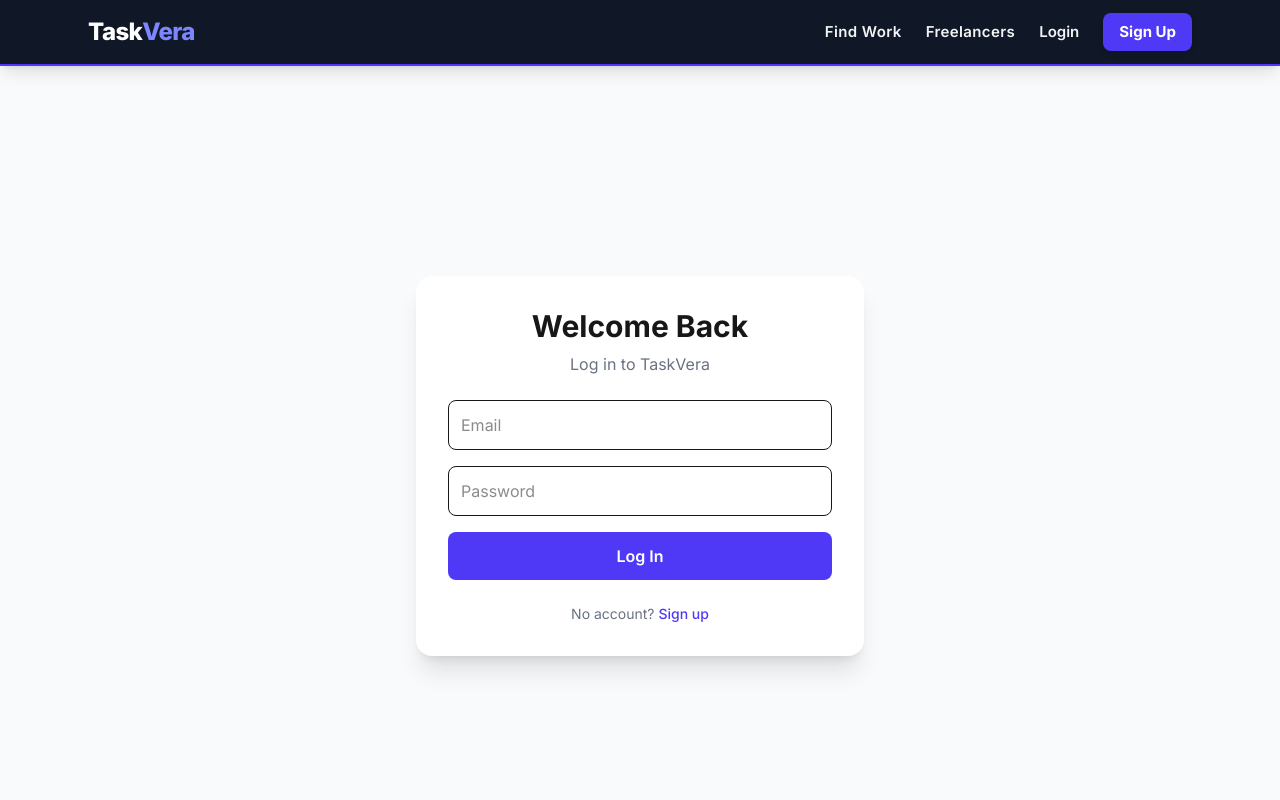
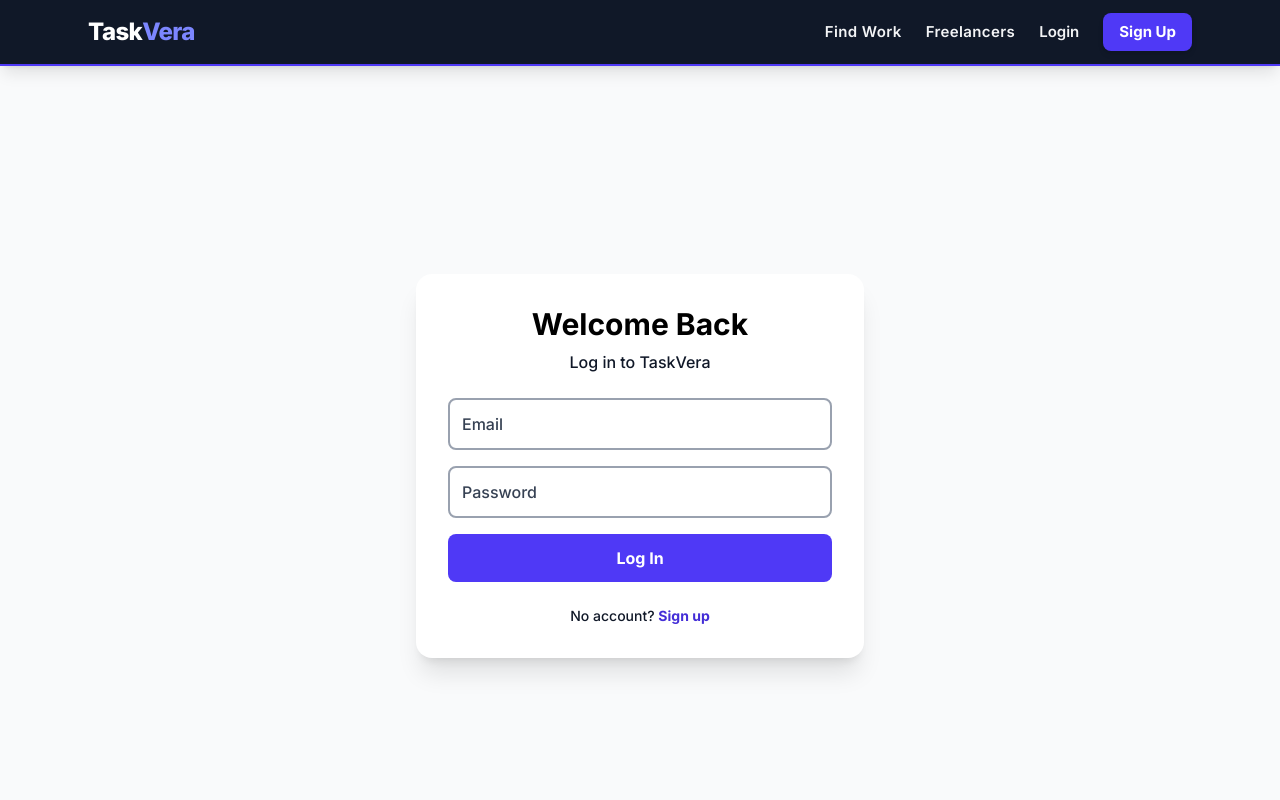
Before and after one commit to braysonimbambi455/Taskvera-mvp, a Next.js app: page /login in a window 1280 px wide. Shown: the top 800 px of the page. Built offline with nearby package versions, Linux system fonts and the light colour scheme; no server answers.

Commit message:
Update login page with dark text

```diff
--- a/app/login/page.tsx
+++ b/app/login/page.tsx
@@ -18,7 +18,10 @@ function LoginForm() {
     e.preventDefault()
     setLoading(true)
 
-    const { error } = await supabase.auth.signInWithPassword({ email, password })
+    const { error } = await supabase.auth.signInWithPassword({
+      email,
+      password,
+    })
 
     setLoading(false)
 
@@ -35,8 +38,12 @@ function LoginForm() {
   return (
     <div className="min-h-screen bg-gray-50 flex items-center justify-center px-6 py-12">
       <div className="bg-white rounded-2xl shadow-xl p-8 w-full max-w-md">
-        <h1 className="text-3xl font-bold text-center mb-2">Welcome Back</h1>
-        <p className="text-center text-gray-500 mb-6">Log in to TaskVera</p>
+        <h1 className="text-3xl font-bold text-center mb-2 text-black">
+          Welcome Back
+        </h1>
+        <p className="text-center text-gray-900 font-medium mb-6">
+          Log in to TaskVera
+        </p>
 
         <form onSubmit={submit} className="space-y-4">
           <input
@@ -45,7 +52,7 @@ function LoginForm() {
             placeholder="Email"
             value={email}
             onChange={(e) => setEmail(e.target.value)}
-            className="w-full border rounded-lg p-3"
+            className="w-full border-2 border-gray-400 rounded-lg p-3 text-black font-medium placeholder:text-gray-700 focus:outline-none focus:ring-2 focus:ring-indigo-500 focus:border-indigo-500"
           />
           <input
             required
@@ -53,19 +60,23 @@ function LoginForm() {
             placeholder="Password"
             value={password}
             onChange={(e) => setPassword(e.target.value)}
-            className="w-full border rounded-lg p-3"
+            className="w-full border-2 border-gray-400 rounded-lg p-3 text-black font-medium placeholder:text-gray-700 focus:outline-none focus:ring-2 focus:ring-indigo-500 focus:border-indigo-500"
           />
           <button
+            type="submit"
             disabled={loading}
-            className="w-full bg-indigo-600 text-white py-3 rounded-lg font-semibold hover:bg-indigo-700 disabled:opacity-50"
+            className="w-full bg-indigo-600 text-white py-3 rounded-lg font-bold hover:bg-indigo-700 disabled:opacity-50 transition-colors"
           >
             {loading ? 'Logging in...' : 'Log In'}
           </button>
         </form>
 
-        <p className="text-center text-gray-500 text-sm mt-6">
+        <p className="text-center text-gray-900 text-sm mt-6 font-medium">
           No account?{' '}
-          <Link href="/register" className="text-indigo-600 font-medium">
+          <Link
+            href="/register"
+            className="text-indigo-700 font-bold hover:underline"
+          >
             Sign up
           </Link>
         </p>
@@ -76,7 +87,11 @@ function LoginForm() {
 
 export default function Login() {
   return (
-    <Suspense fallback={<div className="p-12 text-center">Loading…</div>}>
+    <Suspense
+      fallback={
+        <div className="p-12 text-center text-black font-medium">Loading…</div>
+      }
+    >
       <LoginForm />
     </Suspense>
   )
```
